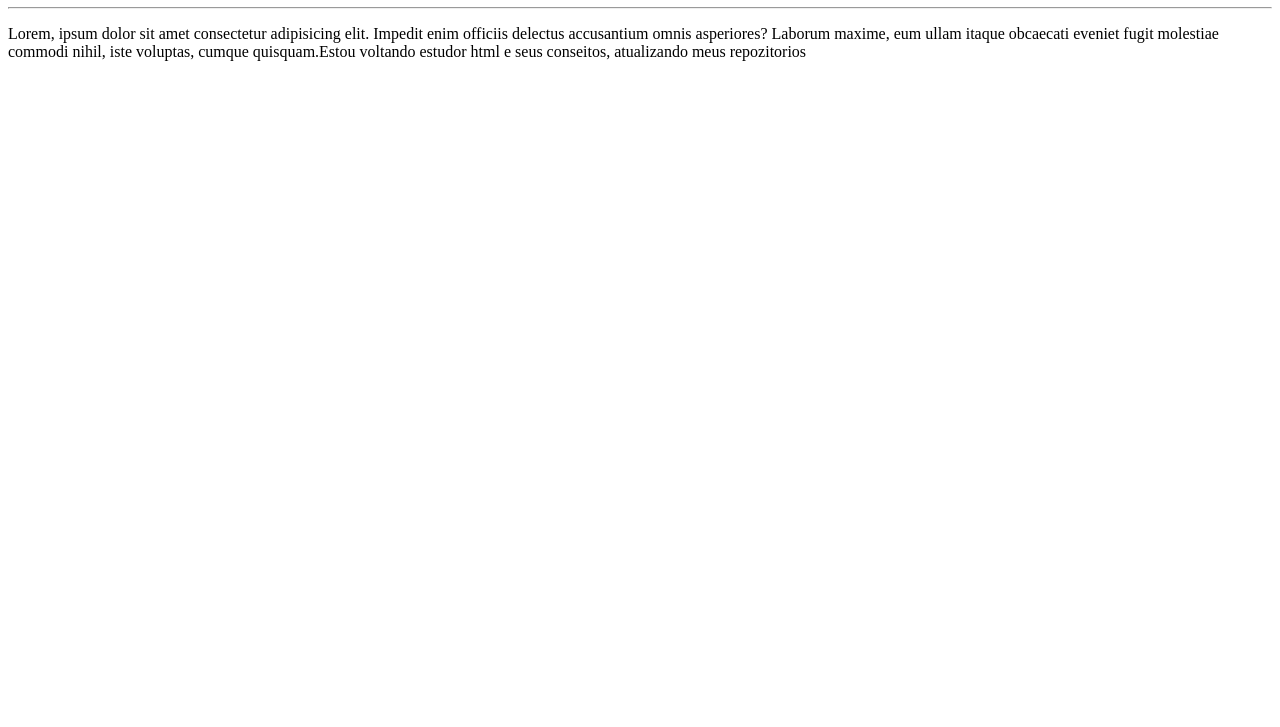
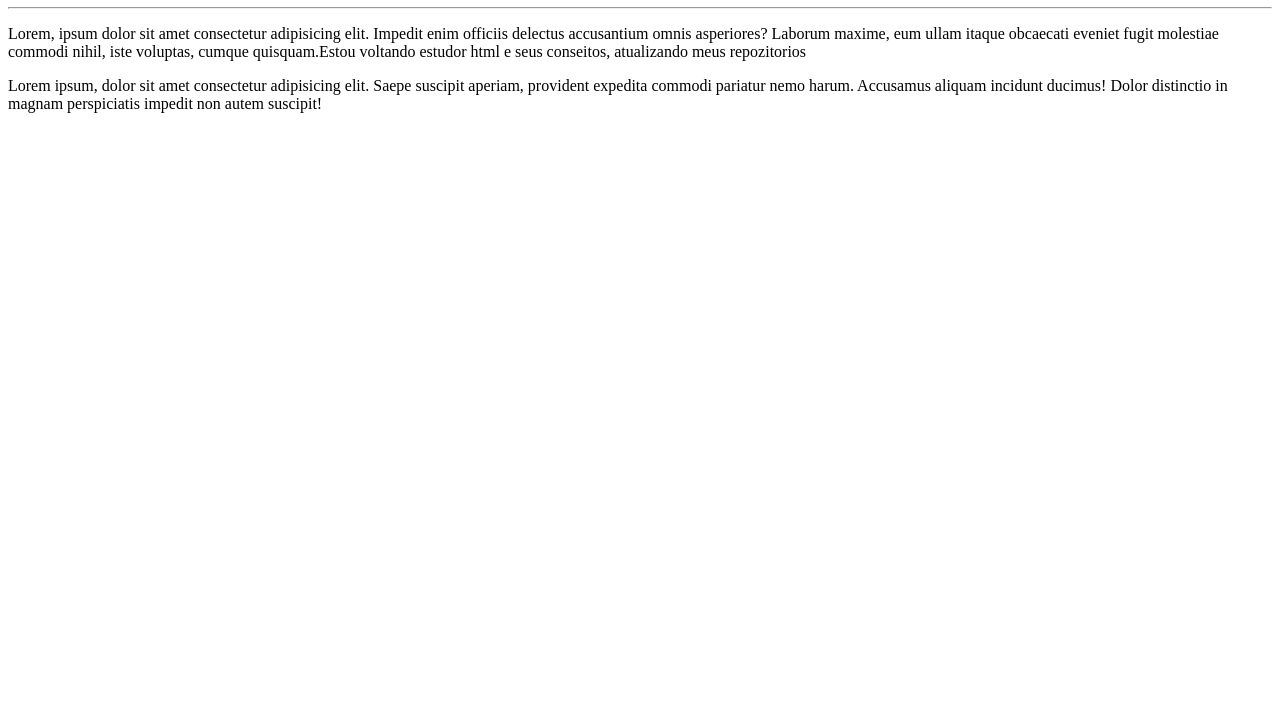
Before and after one commit to andrefnascimento/Teste-Comunicao, a plain HTML site: page site-estudo/index.html in a window 1280 px wide. Shown: the part 73-800 px from the top of the page. Drawn offline with Linux system fonts and the light colour scheme.

Commit message:
Criando novo paragrafo

```diff
--- a/site-estudo/index.html
+++ b/site-estudo/index.html
@@ -9,6 +9,6 @@
     <h1>So um teste de formatcao e comunicacao  </h1>
     <hr>
     <p>Lorem, ipsum dolor sit amet consectetur adipisicing elit. Impedit enim officiis delectus accusantium omnis asperiores? Laborum maxime, eum ullam itaque obcaecati eveniet fugit molestiae commodi nihil, iste voluptas, cumque quisquam.Estou voltando estudor html e seus conseitos, atualizando meus repozitorios</p>
-
+    <p>Lorem ipsum, dolor sit amet consectetur adipisicing elit. Saepe suscipit aperiam, provident expedita commodi pariatur nemo harum. Accusamus aliquam incidunt ducimus! Dolor distinctio in magnam perspiciatis impedit non autem suscipit!</p>
 </body>
 </html>
```
